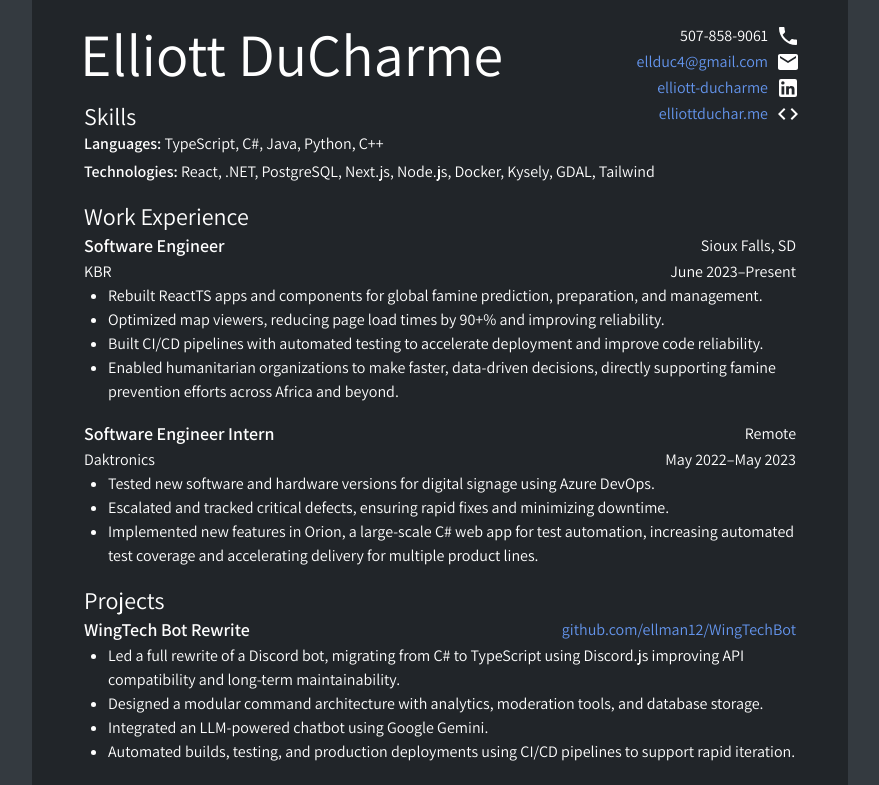
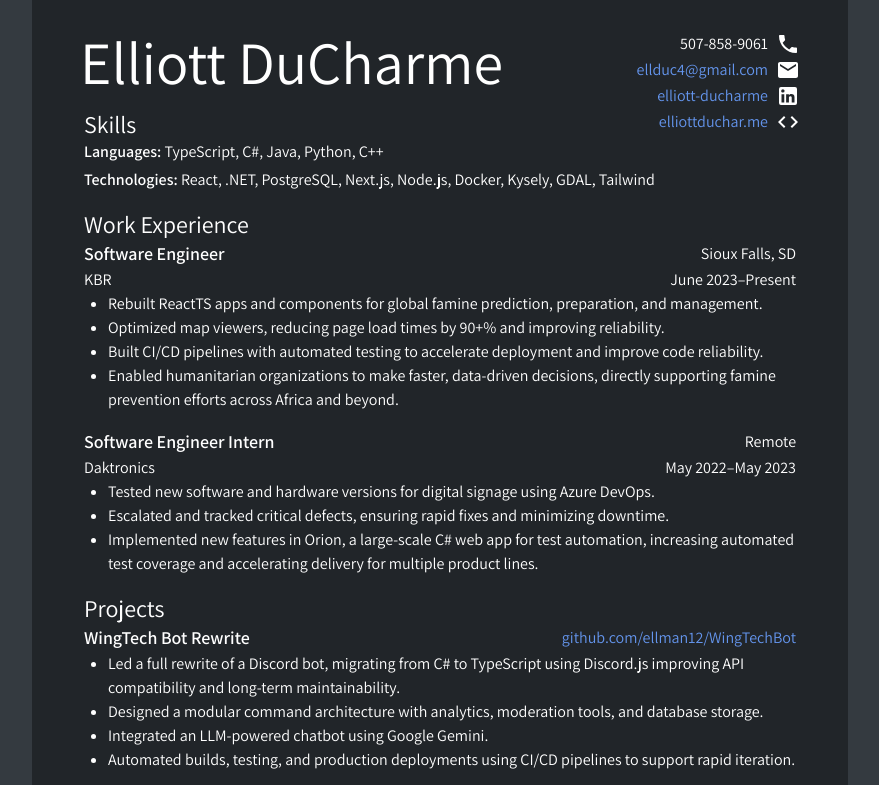
Before and after one commit to ellman12/Resume, a React (Vite) app: page / in a window 1280 px wide. Shown: the top 785 px of the page, without its empty margins (200-1079 px from the left). Built offline with nearby package versions, Linux system fonts and the light colour scheme.

Commit message:
Increase top margin

```diff
--- a/src/Resume.tsx
+++ b/src/Resume.tsx
@@ -6,7 +6,7 @@ import EducationSection from "./components/Sections/EducationSection.tsx";
 import "./Resume.css";
 
 export default function Resume() {
-    return (<div className="bg-[#212529] py-6 px-12 mx-auto flex flex-col gap-4" style={{width: "8.5in", height: "11in"}}>
+    return (<div className="bg-[#212529] pt-8 pb-6 px-12 mx-auto flex flex-col gap-4" style={{width: "8.5in", height: "11in"}}>
         <title>Elliott DuCharme Resume</title>
 
         <TopSection/>
```
